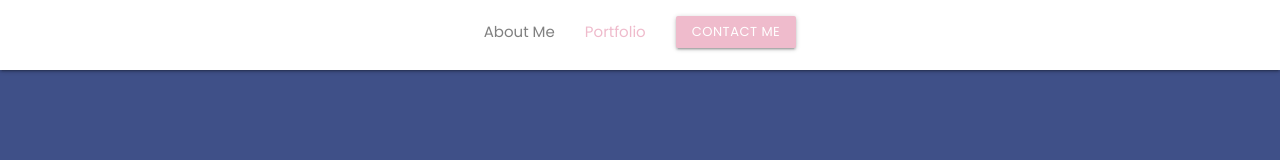
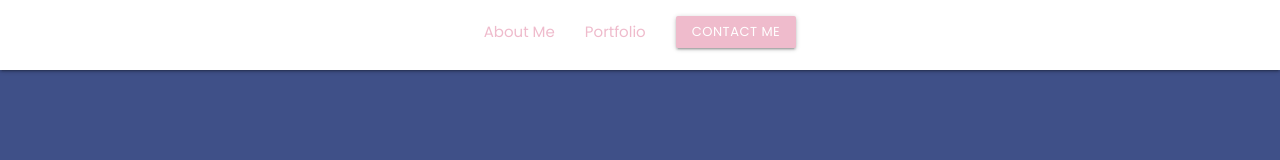
Before and after one commit to micheqn3/portfolio, a React (Create React App) app: page / in a window 1280 px wide. Shown: the top 160 px of the page. Built offline with nearby package versions, Linux system fonts and the light colour scheme; a web font is replaced by a local one.

Commit message:
Updated app by removing active tab and moving all pages to main

```diff
--- a/src/App.css
+++ b/src/App.css
@@ -28,10 +28,6 @@ nav {
 nav ul {
     display: flex;
     justify-content: center;
-}
-
-.active-nav {
-    color: gray!important;
 }
 
 .firstnav {
--- a/src/components/Navigation.js
+++ b/src/components/Navigation.js
@@ -3,20 +3,19 @@
 import React from 'react';
 import ContactModal from './ContactModal';
 
-const Navigation = ({page, handlePageChange}) => {
+const Navigation = () => {
     return (
         <nav>
             <div className="nav-wrapper">
             <a href="#" data-target="mobile-demo" className="sidenav-trigger"><i className="material-icons text-darken-4 cyan-text">menu</i></a>
 				<ul className="hide-on-med-and-down">
-					<li><a onClick={() => handlePageChange('main')} className={page === 'main' ? 'nav-tab active-nav' : 'nav-tab'} href="index.html">About Me</a></li>
-					<li><a onClick={() => handlePageChange('portfolio')} className={page === 'portfolio' ? 'nav-tab active-nav' : 'nav-tab'} href="#portfolio-container">Portfolio</a></li>
+					<li><a className="nav-tab" href="index.html">About Me</a></li>
+					<li><a className="nav-tab" href="#portfolio-container">Portfolio</a></li>
 					<li><a className="contact-btn my-btn waves-effect waves-light btn-small modal-trigger" href="#modal2">Contact Me</a></li>
 				</ul>
             </div>
             <ContactModal/>
         </nav>
-
     )
 }
 
--- a/src/components/PortfolioContainer.js
+++ b/src/components/PortfolioContainer.js
@@ -1,7 +1,7 @@
 /* Portfolio container */
 
 // Import all react dependencies and components
-import React, {useState} from 'react';
+import React from 'react';
 import Header from './Header';
 import Main from './pages/Main';
 import Portfolio from './pages/Portfolio';
@@ -9,30 +9,12 @@ import Footer from './Footer';
 
 const PortfolioContainer = () => {
 
-    // Default page is main page
-    const [page, setPage] = useState('main');
-
-    // Renders page based on change of page state
-    const renderPage = () => {
-        if (page === 'main') {
-            return <Main/>;
-        } else if (page === 'portfolio') {
-            return <Portfolio/>;
-        } else {
-            console.log('There was an error in rendering');
-        }
-    }
-
-    // Changes page state on click
-    const handlePageChange = (page) => {
-        setPage(page)
-    }
-
     return (
         <div>
             <div className="wrapper">
-                <Header page={page} handlePageChange={handlePageChange}/>
-                {renderPage()}
+                <Header/>
+                <Main/>
+                <Portfolio/>
                 <Footer/>
             </div>
         </div>
```
